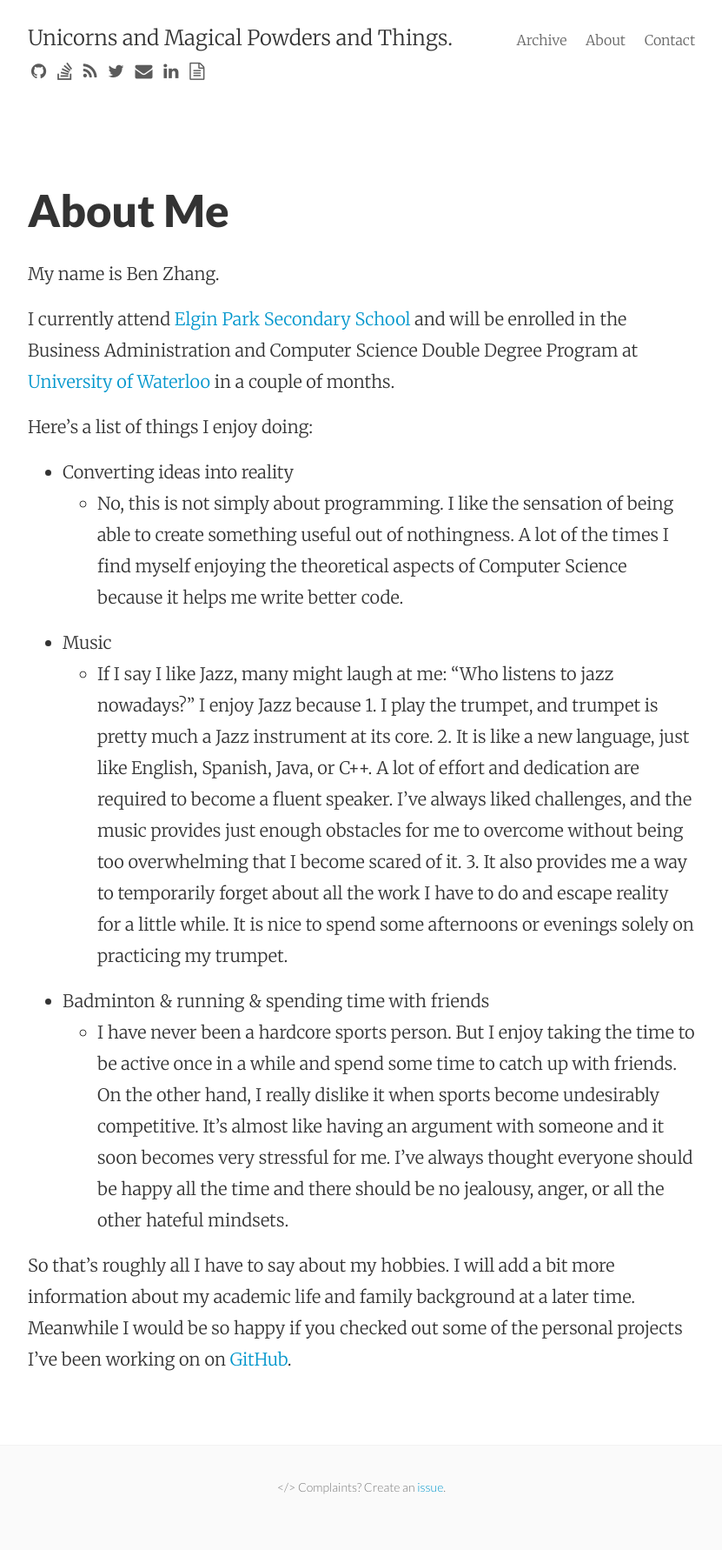
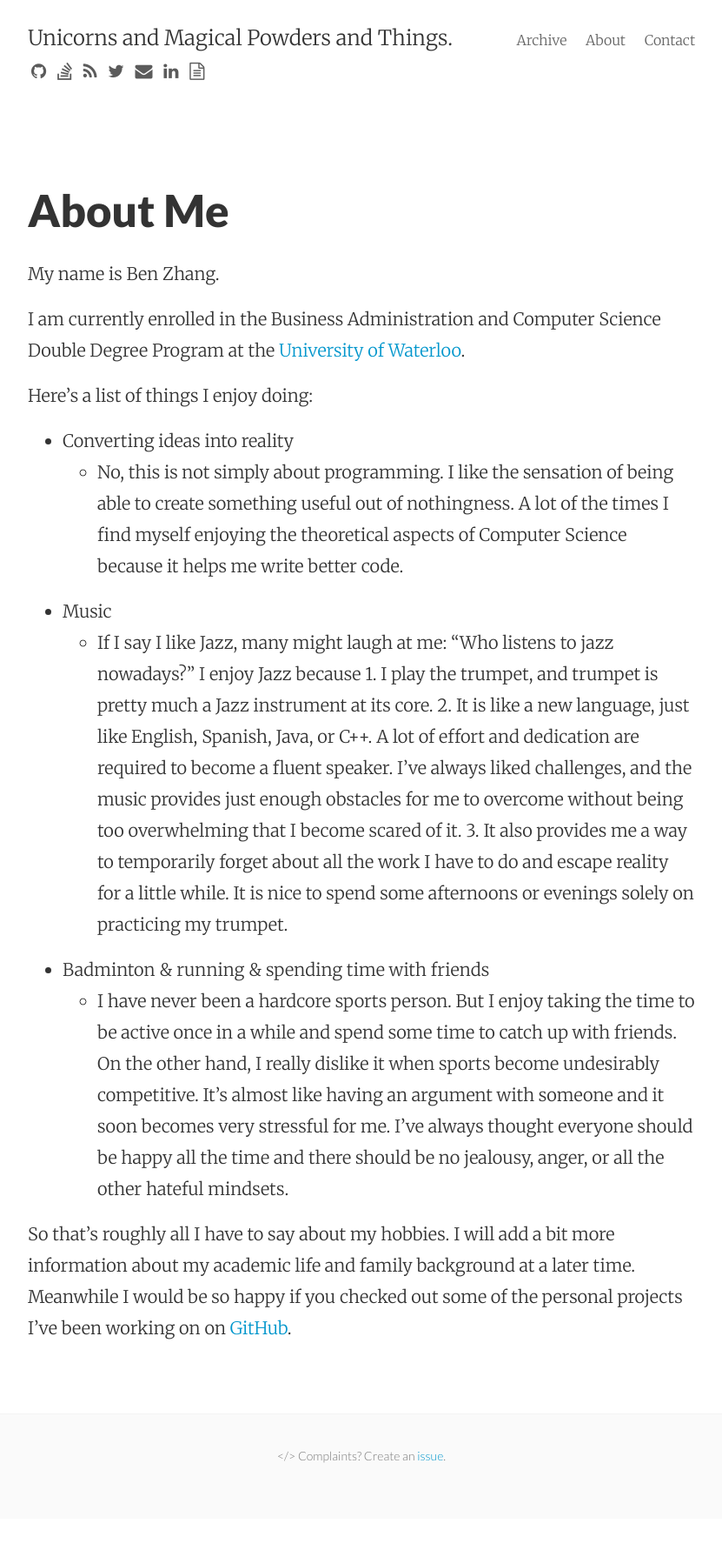
Before and after one commit to ben-z/ben-z.github.io, a Jekyll site: the page built from about.md, in a window 1280 px wide. Shown: the whole page at 87% size, without its empty margins (224-1055 px from the left). Built offline with Jekyll 4.4.1, drawn with Linux system fonts in a browser that asks for light colours; nearby versions of some CDN libraries; Markdown is read by kramdown in place of the engine named in the settings; after the commit the page ends 1746 px from its top, so only the background shows below that.

Commit message:
Update education

```diff
--- a/about.md
+++ b/about.md
@@ -6,7 +6,7 @@ permalink: /about/
 
 My name is Ben Zhang.
 
-I currently attend [Elgin Park Secondary School](http://elginpark.net) and will be enrolled in the Business Administration and Computer Science Double Degree Program at [University of Waterloo](https://uwaterloo.ca/) in a couple of months.
+I am currently enrolled in the Business Administration and Computer Science Double Degree Program at the [University of Waterloo](https://uwaterloo.ca/).
 
 Here's a list of things I enjoy doing:
 
```
